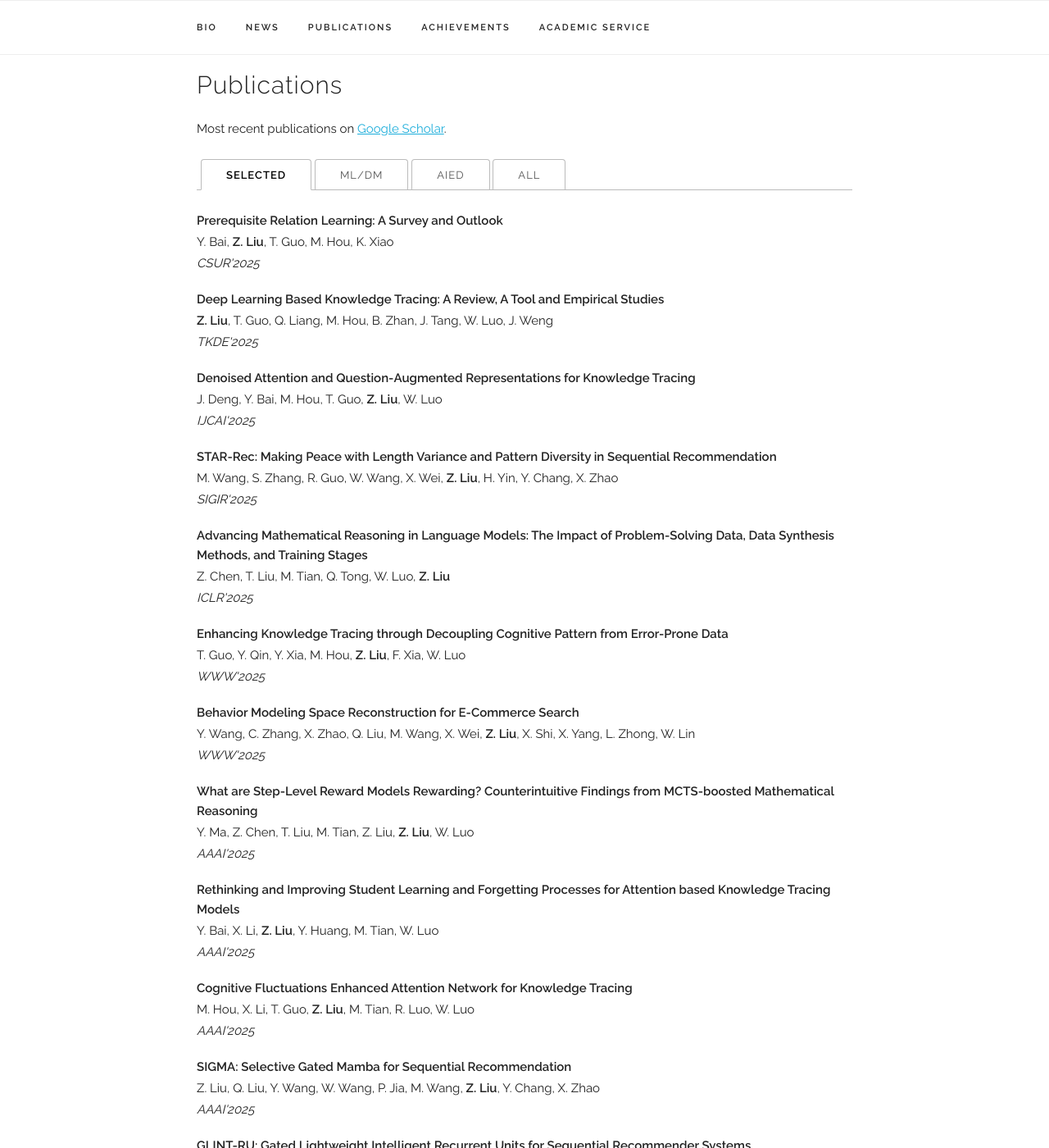
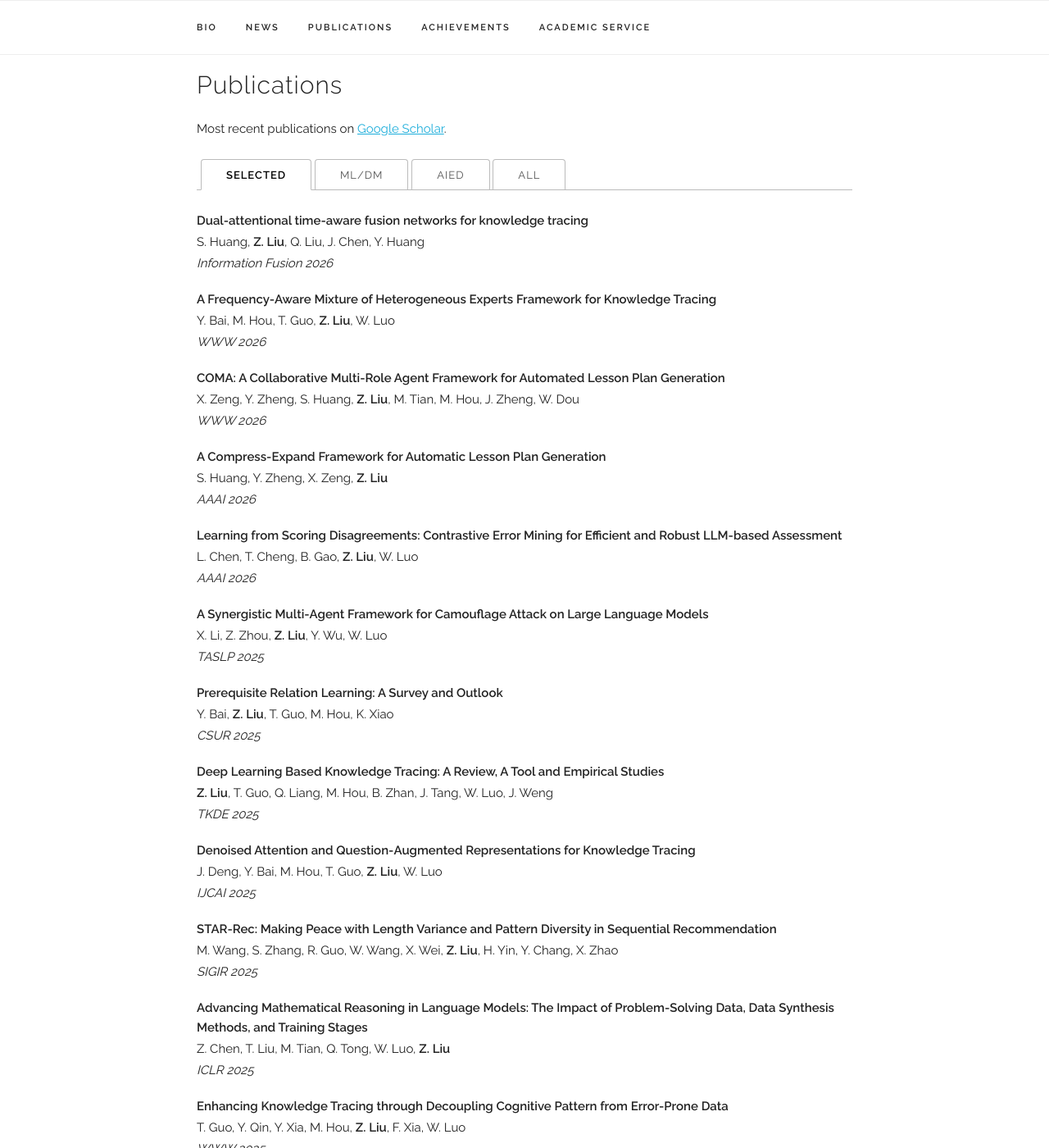
Before and after one commit to zitaoliu/zitaoliu.github.io, a Jekyll site: the page built from index.html, in a window 1280 px wide and 1400 px high, scrolled down 903 px. Shown: the whole window at 82% size. Built offline with Jekyll 4.4.1, drawn with Linux system fonts in a browser that asks for light colours; some web fonts are replaced; some of the changed text lies outside the part shown.

Commit message:
add pub details

```diff
--- a/_data/publications.yaml
+++ b/_data/publications.yaml
@@ -1,115 +1,163 @@
 papers:
 
-  - venue: "CSUR'2025"
+  - venue: "Information Fusion 2026"
+    mldm: y
+    authors: "S. Huang, <b>Z. Liu</b>, Q. Liu, J. Chen, Y. Huang"
+    title: "Dual-attentional time-aware fusion networks for knowledge tracing"
+    selected: y
+
+  - venue: "WWW 2026"
+    mldm: y
+    authors: "Y. Bai, M. Hou, T. Guo, <b>Z. Liu</b>, W. Luo"
+    title: "A Frequency-Aware Mixture of Heterogeneous Experts Framework for Knowledge Tracing"
+    selected: y
+
+  - venue: "WWW 2026"
+    mldm: y
+    authors: "X. Zeng, Y. Zheng, S. Huang, <b>Z. Liu</b>, M. Tian, M. Hou, J. Zheng, W. Dou"
+    title: "COMA: A Collaborative Multi-Role Agent Framework for Automated Lesson Plan Generation"
+    selected: y
+
+  - venue: "AAAI 2026"
+    mldm: y
+    authors: "S. Huang, Y. Zheng, X. Zeng, <b>Z. Liu</b>"
+    title: "A Compress-Expand Framework for Automatic Lesson Plan Generation"
+    selected: y
+
+  - venue: "AAAI 2026"
+    mldm: y
+    authors: "L. Chen, T. Cheng, B. Gao, <b>Z. Liu</b>, W. Luo"
+    title: "Learning from Scoring Disagreements: Contrastive Error Mining for Efficient and Robust LLM-based Assessment"
+    selected: y
+
+  - venue: "TASLP 2025"
+    mldm: y
+    authors: "X. Li, Z. Zhou, <b>Z. Liu</b>, Y. Wu,  W. Luo"
+    title: "A Synergistic Multi-Agent Framework for Camouflage Attack on Large Language Models"
+    selected: y
+
+  - venue: "HSSC 2025"
+    aied: y
+    authors: "Y. Zheng, S. Huang, X. Zeng, Y. Huang, <b>Z. Liu</b>, W. Luo"
+    title: "Knowledge-enhanced large language models for automatic lesson plan generation"
+    selected: n
+
+  - venue: "Neurocomputing 2025"
+    mldm: y
+    authors: "Y. Bai, X. Li, <b>Z. Liu</b>, Y. Huang, T. Guo, M. Hou, W. Luo"
+    title: "Learning multi-granularity temporal characteristics for attention based knowledge tracing"
+    selected: n
+
+  - venue: "CSUR 2025"
     mldm: y
     authors: "Y. Bai, <b>Z. Liu</b>, T. Guo, M. Hou, K. Xiao"
     title: "Prerequisite Relation Learning: A Survey and Outlook"
     selected: y
 
-  - venue: "TKDE'2025"
+  - venue: "TKDE 2025"
     mldm: y
     authors: "<b>Z. Liu</b>, T. Guo, Q. Liang, M. Hou, B. Zhan, J. Tang, W. Luo, J. Weng"
     title: "Deep Learning Based Knowledge Tracing: A Review, A Tool and Empirical Studies"
     selected: y
 
-  - venue: "IJCAI'2025"
+  - venue: "IJCAI 2025"
     mldm: y
     authors: "J. Deng, Y. Bai, M. Hou, T. Guo, <b>Z. Liu</b>, W. Luo"
     title: "Denoised Attention and Question-Augmented Representations for Knowledge Tracing"
     selected: y
 
-  - venue: "AIED'2025"
+  - venue: "AIED 2025"
     aied: y
     authors: "Z. Huang, <b>Z. Liu</b>"
     title: "HCGKT: Hierarchical Contrastive Graph Knowledge Tracing with Multi-level Feature Learning"
     selected: n
 
-  - venue: "SIGIR'2025"
+  - venue: "SIGIR 2025"
     mldm: y
     authors: "M. Wang, S. Zhang, R. Guo, W. Wang, X. Wei, <b>Z. Liu</b>, H. Yin, Y. Chang, X. Zhao"
     title: "STAR-Rec: Making Peace with Length Variance and Pattern Diversity in Sequential Recommendation"
     selected: y
 
-  - venue: "ICLR'2025"
+  - venue: "ICLR 2025"
     mldm: y
     authors: "Z. Chen, T. Liu, M. Tian, Q. Tong, W. Luo, <b>Z. Liu</b>"
     title: "Advancing Mathematical Reasoning in Language Models: The Impact of Problem-Solving Data, Data Synthesis Methods, and Training Stages"
     selected: y
 
-  - venue: "WWW'2025"
+  - venue: "WWW 2025"
     mldm: y
     authors: "T. Guo, Y. Qin, Y. Xia, M. Hou, <b>Z. Liu</b>, F. Xia, W. Luo"
     title: "Enhancing Knowledge Tracing through Decoupling Cognitive Pattern from Error-Prone Data"
     selected: y
 
-  - venue: "WWW'2025"
+  - venue: "WWW 2025"
     mldm: y
     authors: "Y. Wang, C. Zhang, X. Zhao, Q. Liu, M. Wang, X. Wei, <b>Z. Liu</b>, X. Shi, X. Yang, L. Zhong, W. Lin"
     title: "Behavior Modeling Space Reconstruction for E-Commerce Search"
     selected: y
 
-  - venue: "WWW'2025"
+  - venue: "WWW 2025"
     mldm: y
     authors: "Y. Sun, H. Chen, Z. Fu, W. Lv, <b>Z. Liu</b>, H. Liu"
     title: "WasmGuard: Enhancing Web Security through Robust Raw-Binary Detection of WebAssembly Malware"
     selected: n
 
-  - venue: "AAAI'2025"
+  - venue: "AAAI 2025"
     mldm: y
     authors: "Y. Ma, Z. Chen, T. Liu, M. Tian, Z. Liu, <b>Z. Liu</b>, W. Luo"
     title: "What are Step-Level Reward Models Rewarding? Counterintuitive Findings from MCTS-boosted Mathematical Reasoning"
     selected: y
 
-  - venue: "AAAI'2025"
+  - venue: "AAAI 2025"
     mldm: y
     authors: "Y. Bai, X. Li, <b>Z. Liu</b>, Y. Huang, M. Tian, W. Luo"
     title: "Rethinking and Improving Student Learning and Forgetting Processes for Attention based Knowledge Tracing Models"
     selected: y
 
-  - venue: "AAAI'2025"
+  - venue: "AAAI 2025"
     mldm: y
     authors: "M. Hou, X. Li, T. Guo, <b>Z. Liu</b>, M. Tian, R. Luo, W. Luo"
     title: "Cognitive Fluctuations Enhanced Attention Network for Knowledge Tracing"
     selected: y
 
-  - venue: "AAAI'2025"
+  - venue: "AAAI 2025"
     mldm: y
     authors: "Z. Liu, Q. Liu, Y. Wang, W. Wang, P. Jia, M. Wang, <b>Z. Liu</b>, Y. Chang, X. Zhao"
     title: "SIGMA: Selective Gated Mamba for Sequential Recommendation"
     selected: y
 
-  - venue: "KDD'2025"
+  - venue: "KDD 2025"
     mldm: y
     authors: "S. Zhang, M. Wang, W. Wang, J. Gao, X. Zhao, Y. Yang, X. Wei, <b>Z. Liu</b>, T. Xu"
     title: "GLINT-RU: Gated Lightweight Intelligent Recurrent Units for Sequential Recommender Systems"
     selected: y
 
-  - venue: "TIST'2025"
+  - venue: "TIST 2025"
     mldm: y
     authors: "T. Guo, B. Zhan, S. Huang, J. Chen, X. Zhao, M. Hou, <b>Z. Liu</b>"
     title: "Improving Knowledge Tracing through Multi-Source Scaling with Decoder-Only Transformers"
     selected: y
 
-  - venue: "FDE'2025"
+  - venue: "FDE 2025"
     aied: y
     authors: "T. Liu, Z. Chen, Z. Fang, W. Luo, M. Tian, <b>Z. Liu</b>"
     title: "MathEval: A comprehensive benchmark for evaluating large language models on mathematical reasoning capabilities"
     selected: n
 
-  - venue: "MLJ'2025"
+  - venue: "MLJ 2025"
     mldm: y
     authors: "<b>Z. Liu</b>, S. Huang, T. Guo, M. Hou, Q. Liang"
     title: "A prompt-driven framework for multi-domain knowledge tracing"
     selected: y
 
-  - venue: "MLJ'2025"
+  - venue: "MLJ 2025"
     mldm: y
     authors: "<b>Z. Liu</b>, Y. Zheng, Z. Yin, J. Chen, T. Liu, M. Tian, W. Luo"
     title: "ArithmeticGPT: empowering small-size large language models with advanced arithmetic skills"
     selected: y
 
 
-  - venue: "ESWA'2025"
+  - venue: "ESWA 2025"
     mldm: y
     authors: "Y. Bai, X. Li, <b>Z. Liu</b>, Y. Huang, T. Guo, M. Hou, F. Xia, W. Luo"
     title: "csKT: Addressing Cold-start Problem in Knowledge Tracing via Kernel Bias and Cone Attention"
```
